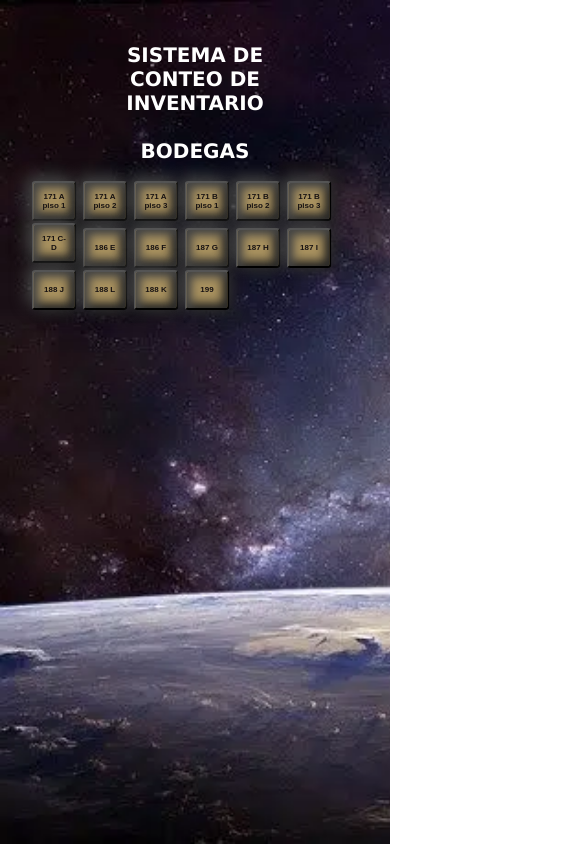
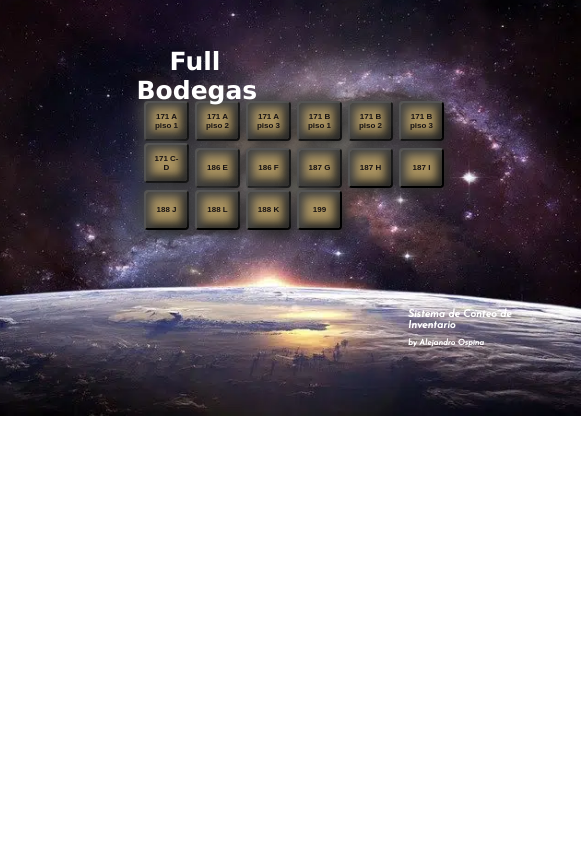
Before and after one commit to AlejoHtml/fullBodegas, a website: page interfazInicial.html in a window 390 px wide. Shown: the whole page, 581 px wide, since content can reach past the window. Drawn offline with Linux system fonts and the light colour scheme; no server answers.

Commit message:
modificacion sencilla

```diff
--- a/diseño.css
+++ b/diseño.css
@@ -20,6 +20,20 @@ height: 600px;
     }
 }
 
+.imagenInterfaz{
+    height: 620px;
+    width: 1370px;
+    position: absolute;
+    margin: -10%;
+}
+@media (max-width: 600px){
+    .imagenInterfaz{
+        height: auto;
+        width: 590px;
+        position: absolute;
+        margin: -10%;
+    }
+}
 
 
 #regresar1{
@@ -177,25 +191,47 @@ width: 1355px;
 }
 .titulo1 {
 position: fixed;
-font-family:Verdana, Geneva, Tahoma, sans-serif;
-size: 30px;
-color: #ffffff;
+font-family: 'Josefin Sans', sans-serif;
+font-size: 70px;
+color: #818181;
 text-align: center;
-right: 20%;
-top: 10px;
+right: 35%;
+top: 20px;
 }
-
 @media (max-width: 600px){
     .titulo1 {
         position: fixed;
         font-family:Verdana, Geneva, Tahoma, sans-serif;
-        font-size: 20px;
+        font-size: 25px;
         color: #ffffff;
         text-align: center;
         top: 30px;
-        left: 20%;
+        left: 35%;
     }
 }
+ #letraPequeña{
+width: 150px;
+height: 50px;
+transform: translate(1200px, 450px);
+font-family: 'Josefin Sans', sans-serif;
+font-size: 10px;
+color: #88888b;
+text-align: left;
+ }
+
+@media (max-width: 600px){
+    #letraPequeña{
+        width: 150px;
+        height: 25px;
+        transform: translate(400px, 300px);
+        font-family: 'Josefin Sans', sans-serif;
+        font-size: 7px;
+        color: #ffffff;
+        text-align: left;
+    }
+
+}
+
 
 .container{
 top: 220px;
@@ -224,7 +260,7 @@ font-size: large;
     #bodegas {
         height: 40px;
         width: 45px;
-        transform: translate(50%, -100%);
+        transform: translate(300%, -300%);
         margin: 1px;
         cursor: pointer;
         border-radius: 4px;
@@ -240,7 +276,7 @@ font-size: large;
 }
 
 #bodegas:hover{
-background-color: gold;
+background-color: rgb(17, 17, 65);
 }
 
 .botones171a{
--- a/interfazInicial.html
+++ b/interfazInicial.html
@@ -5,18 +5,17 @@
     <meta http-equiv="X-UA-Compatible" content="IE=edge">
     <meta name="viewport" content="width=device-width, initial-scale=1.0">
     <link rel="stylesheet" href="diseño.css">
+    <link rel="preconnect" href="https://fonts.googleapis.com">
+    <link rel="preconnect" href="https://fonts.gstatic.com" crossorigin>
+    <link href="https://fonts.googleapis.com/css2?family=Josefin+Sans:ital@1&family=Roboto:ital,wght@0,400;1,100;1,400&display=swap" rel="stylesheet">
+
     <title>interfaz inicial</title>
 </head>
 <style>
 
-    html{
-        background-image: url("cosmos-1.webp");
-        background-repeat: no-repeat;
-        background-size: cover;
-        background-attachment: fixed;
-    }
 </style>
 <body>
+    <img src="cosmos-1.webp" class="imagenInterfaz">
     <div class="container">
         <a href="BODEGA171PISO1-A.html"><button id="bodegas">171 A piso 1</button></a>
         <a href="BODEGA171PISO2-A.html"><button id="bodegas"> 171 A piso 2</button></a>
@@ -38,8 +37,12 @@
         <a href="BODEGA199.HTML"><button id="bodegas">199</button></a>
 
 </div>
+        <h1 class="titulo1"> Full Bodegas</h1>
 
-        <h1 class="titulo1">SISTEMA DE CONTEO DE INVENTARIO <br> <br> BODEGAS </h1>
+    <div id="letraPequeña">
+        <h2>Sistema de Conteo de Inventario</h2>
+        <h3>by Alejandro Ospina</h3>
+    </div>
 </body>
 <script src="datos.js"></script>
 </html>
```
